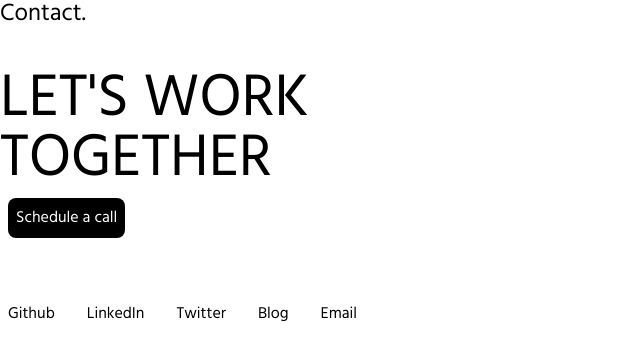
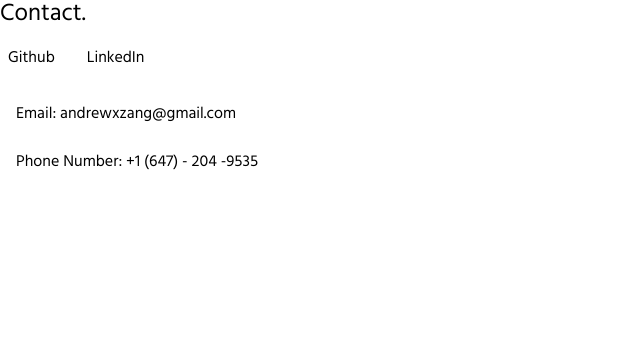
Before and after one commit to XianchengZ/personal-portfolio, a Next.js app: page /blog/firstblog in a window 1280 px wide. Shown: the part 2059-2398 px from the top of the page, without its empty margins (0-640 px from the left). After the commit the page ends 2281 px from the top, so only its background shows below. Built offline with nearby package versions, Linux system fonts and the light colour scheme.

Commit message:
modified email and copy method

```diff
--- a/components/Footer/index.js
+++ b/components/Footer/index.js
@@ -1,7 +1,8 @@
 import React from 'react'
 import Socials from '../Socials'
-import Link from 'next/link'
-import Button from '../Button'
+import data from '../../data/portfolio.json'
+// import Link from 'next/link'
+// import Button from '../Button'
 
 const Footer = ({}) => {
   return (
@@ -9,18 +10,18 @@ const Footer = ({}) => {
       <div className='mt-5 laptop:mt-40 p-2 laptop:p-0'>
         <div>
           <h1 className='text-2xl text-bold'>Contact.</h1>
-          <div className='mt-10'>
+          {/* <div className='mt-10'>
             <h1 className='text-3xl tablet:text-6xl laptop:text-6xl laptopl:text-8xl text-bold'>
               LET&apos;S WORK
             </h1>
             <h1 className='text-3xl tablet:text-6xl laptop:text-6xl laptopl:text-8xl text-bold'>
               TOGETHER
-            </h1>
-            <Button type='primary'>Schedule a call</Button>
-            <div className='mt-10'>
-              <Socials />
-            </div>
-          </div>
+            </h1> */}
+          <Socials />
+          {/* </div> */}
+          <div className='mt-10'></div>
+          <div className='mt-10'></div>
+          <div className='mt-10'></div>
         </div>
       </div>
     </>
--- a/components/Socials/index.js
+++ b/components/Socials/index.js
@@ -1,10 +1,25 @@
-import React from "react";
-import Button from "../Button";
+import React from 'react'
+import Button from '../Button'
+import { toast } from 'react-toastify'
 
-import yourData from "../../data/portfolio.json";
+import yourData from '../../data/portfolio.json'
 
 const Socials = ({ className }) => {
+  const onClick = (key) => {
+    if (key === 'email') {
+      navigator.clipboard.writeText('andrewxzang@gmail.com')
+      toast.success('Copied email to Clipboard!', {
+        position: toast.POSITION.TOP_RIGHT,
+      })
+    } else {
+      navigator.clipboard.writeText('6472049535')
+      toast.success('Copied phone number to Clipboard!', {
+        position: toast.POSITION.TOP_RIGHT,
+      })
+    }
+  }
   return (
+    <>
       <div className={`${className} flex flex-wrap mob:flex-nowrap link`}>
         {yourData.socials.map((social, index) => (
           <Button key={index} onClick={() => window.open(social.link)}>
@@ -12,7 +27,14 @@ const Socials = ({ className }) => {
           </Button>
         ))}
       </div>
-  );
-};
+      <Button key={'email'} onClick={() => onClick('email')}>
+        Email: andrewxzang@gmail.com
+      </Button>
+      <Button key={'phoneNumber'} onClick={() => onClick('phone')}>
+        Phone Number: +1 (647) - 204 -9535
+      </Button>
+    </>
+  )
+}
 
-export default Socials;
+export default Socials
--- a/package.json
+++ b/package.json
@@ -24,6 +24,7 @@
     "react-markdown": "^8.0.3",
     "react-syntax-highlighter": "^15.5.0",
     "react-textarea-autosize": "^8.3.4",
+    "react-toastify": "^9.1.1",
     "remark": "^14.0.2",
     "remark-html": "^15.0.1",
     "styled-components": "^5.3.5",
--- a/pages/index.js
+++ b/pages/index.js
@@ -1,6 +1,6 @@
 import { useRef } from 'react'
 import Header from '../components/Header'
-import ServiceCard from '../components/ServiceCard'
+// import ServiceCard from '../components/ServiceCard'
 import Socials from '../components/Socials'
 import WorkCard from '../components/WorkCard'
 import { useIsomorphicLayoutEffect } from '../utils'
@@ -10,6 +10,8 @@ import Head from 'next/head'
 import Button from '../components/Button'
 import Link from 'next/link'
 import Cursor from '../components/Cursor'
+import { ToastContainer } from 'react-toastify'
+import 'react-toastify/dist/ReactToastify.css'
 
 // Local Data
 import data from '../data/portfolio.json'
@@ -50,6 +52,7 @@ export default function Home() {
 
   return (
     <div className={`relative ${data.showCursor && 'cursor-none'}`}>
+      <ToastContainer />
       {data.showCursor && <Cursor />}
       <Head>
         <title>{data.name}</title>
```
Also changed, not shown: data/portfolio.json (+1 -1 lines), 2 other files (tests, documents, lock files or other folders). Lines whose indentation alone changed are shown as unchanged.
